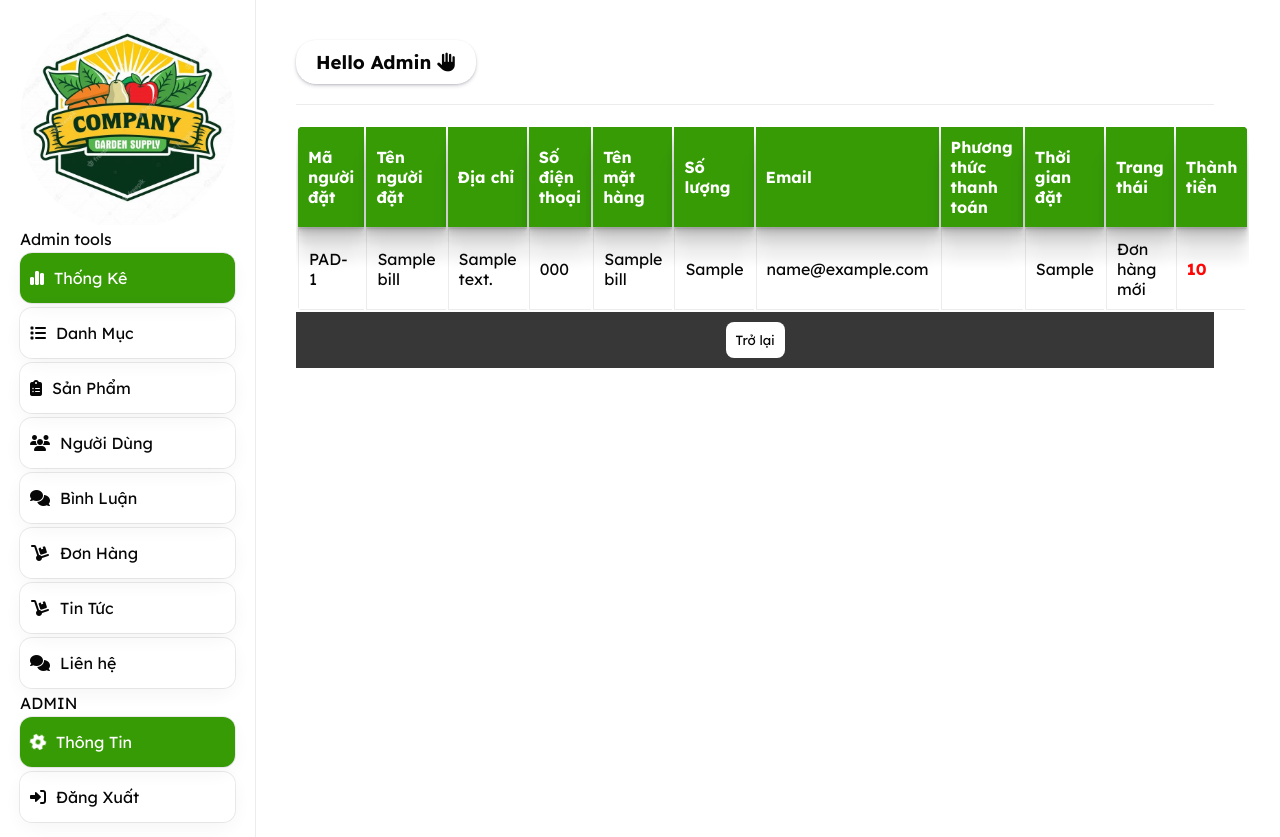
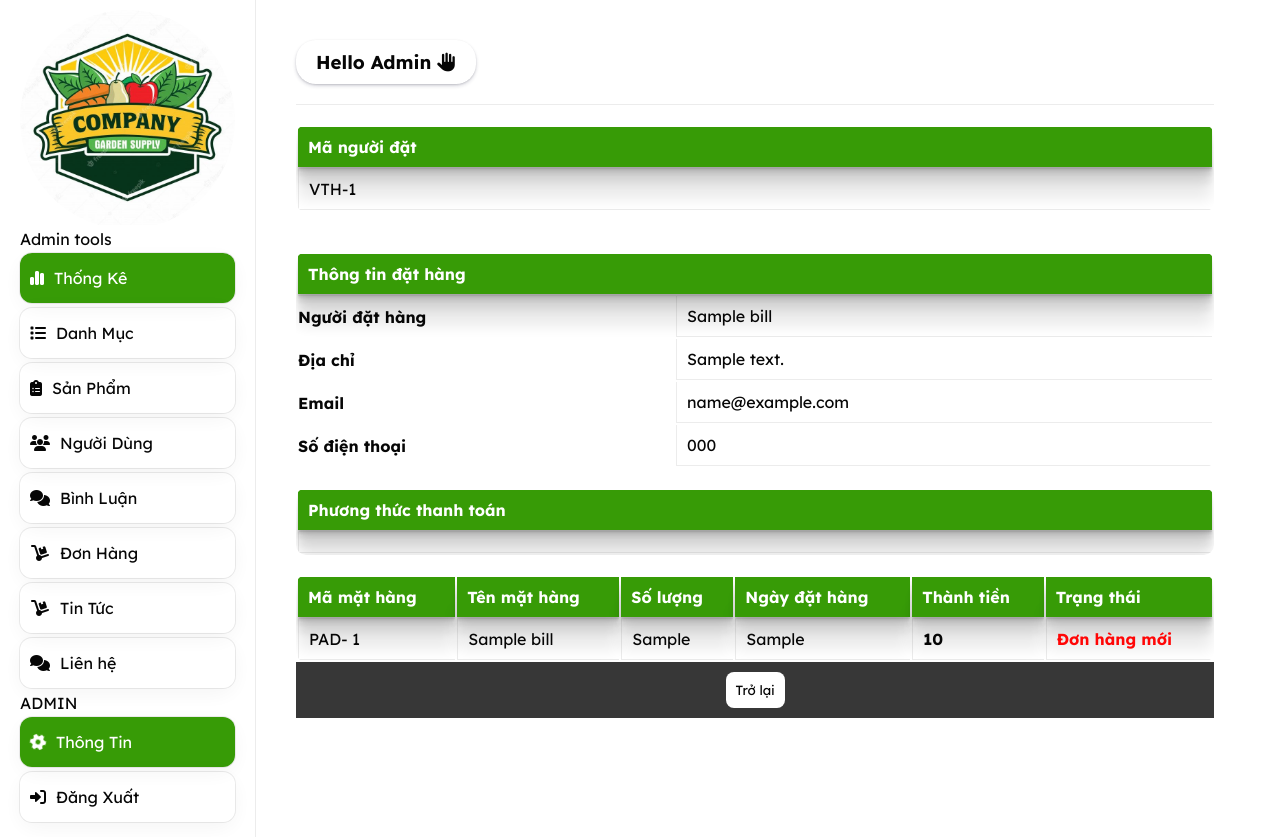
Before and after one commit to vuHieuU/VuTrungHieu, a PHP site: page /index.php?act=chitietbill&id=1 in a window 1280 px wide. Run offline with PHP 8.4, Linux system fonts and the light colour scheme; tables that the repository leaves empty or names only in its code hold one stand-in row (values such as "Sample post"); lists and menus that the app fills with data are empty.

Commit message:
Chi tiết đơn hàng

```diff
--- a/admin/bill/ccvbill.php
+++ b/admin/bill/ccvbill.php
@@ -17,28 +17,42 @@ if (is_array($bill)){
         <thead>
             <tr>
                 <th>Mã người đặt</th>
-            <th>Tên người đặt</th>
-            <th>Địa chỉ</th>
-            <th>Số điện thoại</th>
-            <th>Tên mặt hàng</th>
-            <th>Số lượng</th>
-            <th>Email</th>
-            <th>Phương thức thanh toán</th>
-            <th>Thời gian đặt</th>
-            <th>Trang thái</th>
-            <th>Thành tiền</th>
             </tr>
         </thead>
         <tbody>
                 <tr>
-            <td>PAD-<?php echo $id_user?></td>
+                    <td>VTH-<?php echo $id_user?></td>
+                </tr>
+        </tbody>
+    <table>
+    <table>
+        <thead>
+            <tr><th colspan="2">Thông tin đặt hàng</th></tr>
+        </thead>
+        <tbody>
+            <tr>
+                <th>Người đặt hàng</th>
                 <td><?php echo $bill_name?></td>
+            </tr>
+            <tr>
+                <th>Địa chỉ</th>
                 <td><?php echo $bill_address?></td>
+            </tr>
+            <tr>
+                <th>Email</th>
+                <td><?php echo $bill_email?></td>
+            </tr>
+            <tr>
+                <th>Số điện thoại</th>
                 <td><?php echo $bill_tel?></td>
-            <td><?php echo $name_hh?></td>
-            <td><?php echo $soluong?></td>
-            <td><?php echo $bill_email?></td>
-            <td><?php
+            </tr>
+        </tbody>
+    </table>
+    <table>
+        <thead><tr><th>Phương thức thanh toán</th></tr></thead>
+        <tbody>
+            <tr>
+            <td><p style="color: red; font-weight: bold;"><?php
                 if($bill_pttt==1){
                 echo 'Thanh toán trực tiếp';
                 }else if($bill_pttt==2){
@@ -46,9 +60,29 @@ if (is_array($bill)){
                 }else if($bill_pttt==3){
                 echo ("Thanh toán");
                 }
-            ?></td>
+            ?></p></td>
+            </tr>
+        </tbody>
+    </table>
+    <table>
+
+        <tbody>
+            <thead>
+                <tr>
+                    <th>Mã mặt hàng</th>
+                    <th>Tên mặt hàng</th>
+                    <th>Số lượng</th>
+                    <th>Ngày đặt hàng</th>
+                    <th>Thành tiền</th>
+                    <th>Trạng thái</th>
+                </tr>
+                <tr>
+                    <td>PAD- <?php echo $id?></td>
+                    <td><?php echo $name_hh?></td>
+                    <td><?php echo $soluong?></td>
                     <td><?php echo $ngaydathang?></td>
-            <td><?php
+                    <td> <p style="color: black; font-weight:bold;"><?php echo $total?></p> </td>
+                    <td><p style="color: red; font-weight: bold;"><?php
                         if($bill_status==1){
                             echo 'Đơn hàng đang xử lý';
                             }else if($bill_status==2){
@@ -58,13 +92,15 @@ if (is_array($bill)){
                             }else{
                         echo ("Đơn hàng mới");
                             }
-            ?></td>
-            <td> <p style="color: red; font-weight:bold;"><?php echo $total?></p> </td>
+                    ?></p></td>
+
                 </tr>
+            </thead>
         </tbody>
     </table>
     <form action="index.php?act=listbill" method="POST" class="table-btn">
             <input type="submit" name="back" value="Trở lại">
         </form>
+
 </body>
 </html>
--- a/admin/bill/listbill.php
+++ b/admin/bill/listbill.php
@@ -12,6 +12,7 @@
 <body>
 
 <h3 style="margin-top: 10px;">Danh Sách Danh Mục</h3>
+<form action="">
         <table>
             <thead>
                 <tr>
--- a/admin/index.php
+++ b/admin/index.php
@@ -33,7 +33,9 @@ if (isset($_GET['act'])) {
       case 'chitietbill':
          if(isset($_GET['id']) && ($_GET['id'] > 0)){
             $id = $_GET['id'];
+            // $id_user = $_GET['id_user'];
             $bill = loadone_bill($id);
+            // $user = loadbill_user($id_user);
          }
          include 'bill/ccvbill.php';
 
```
Lines whose indentation alone changed are shown as unchanged.
